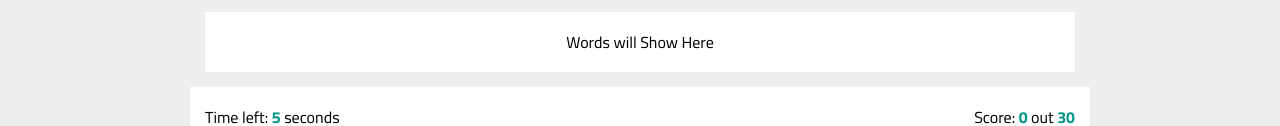
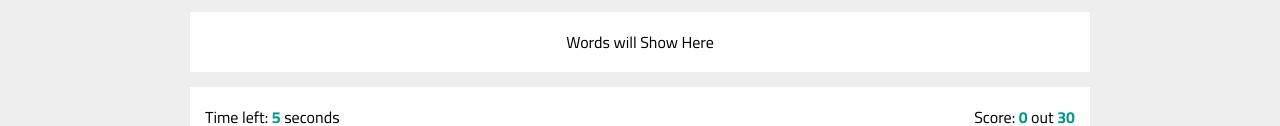
Before and after one commit to Abd-Elhadi/Speed-Test-Game, a plain HTML site: page index.html in a window 1280 px wide. Shown: the part 361-487 px from the top of the page. Drawn offline with Linux system fonts and the light colour scheme.

Commit message:
adjust upcoming words box

```diff
--- a/main.css
+++ b/main.css
@@ -132,10 +132,11 @@ body {
 
 .upcoming-words {
     background-color: #FFF;
-    margin: 15px;
+    margin: 15px 0;
     padding: 15px;
     display: flex;
     flex-wrap: wrap;
+    width: 100%;
     justify-content: center;
 }
 
```
